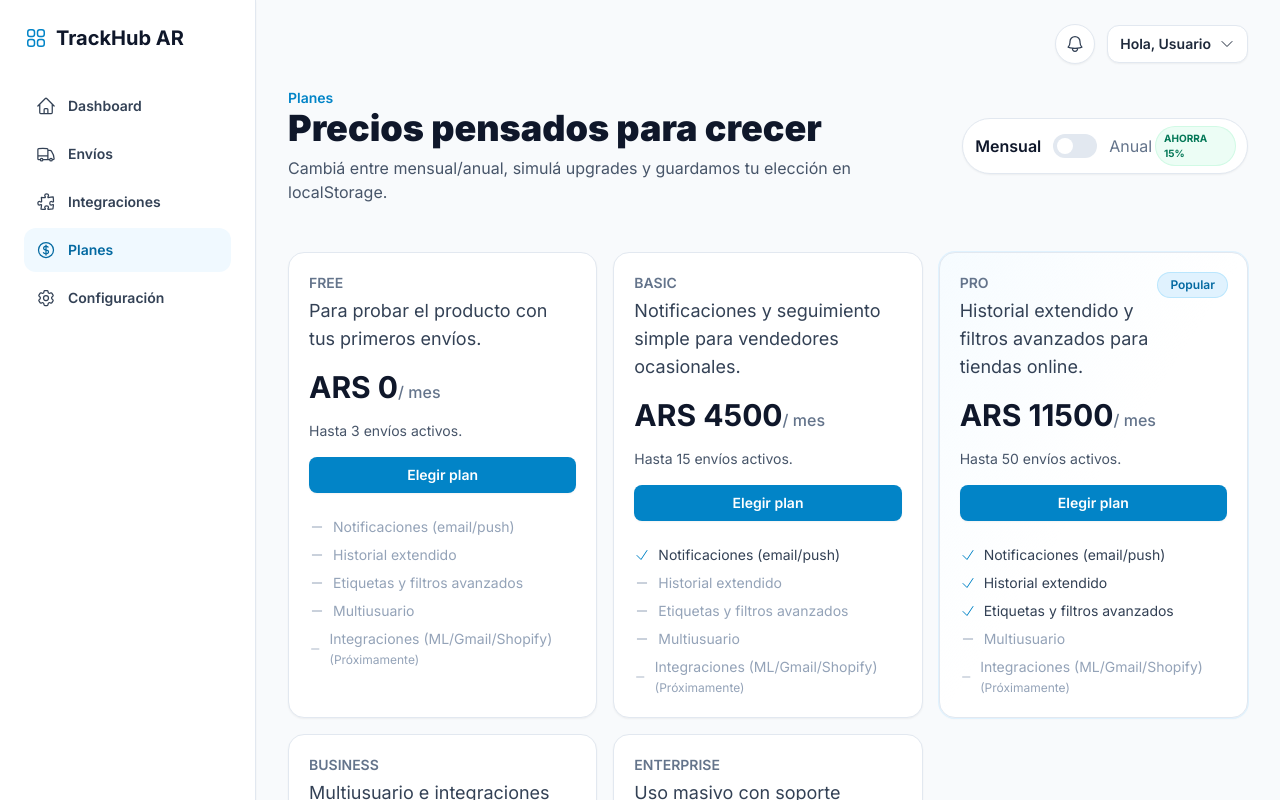
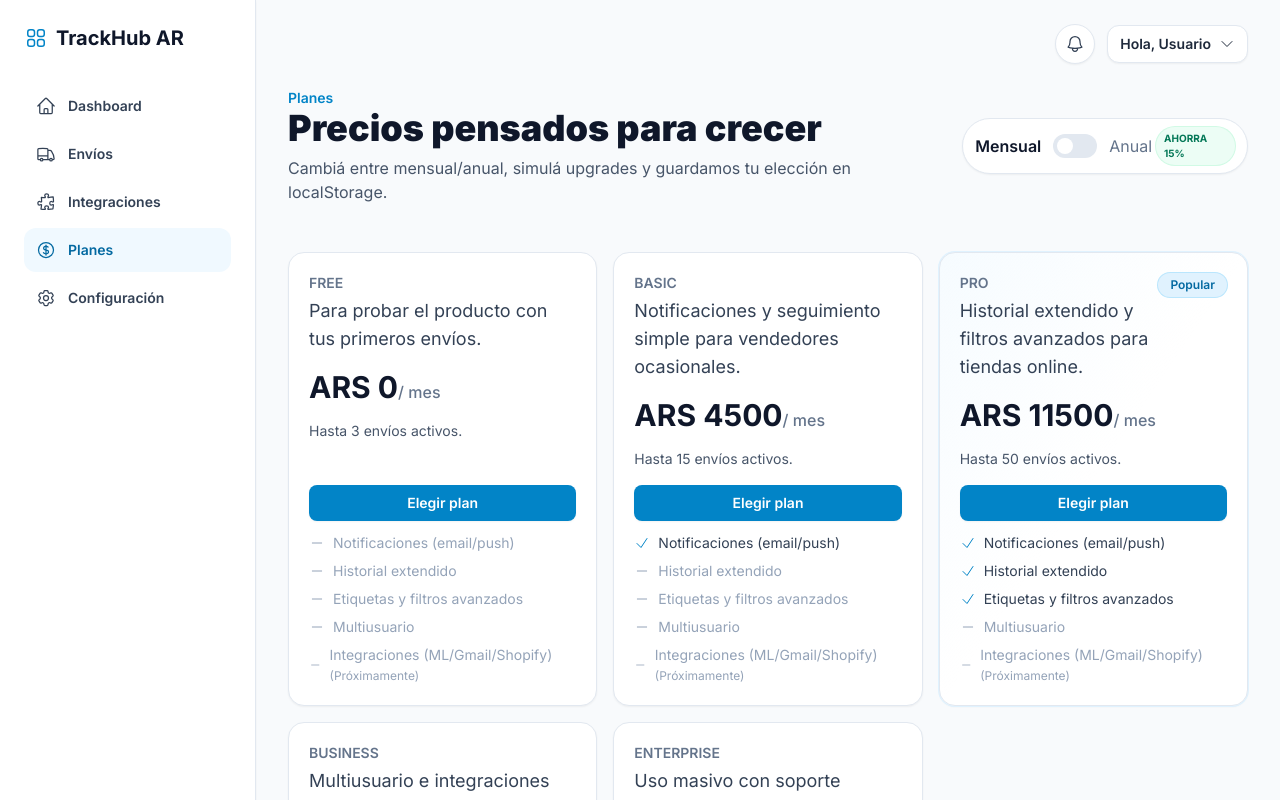
Before and after one commit to Mariano-Martinez/Proyecto-2, a Next.js app: page /pricing in a window 1280 px wide. Shown: the top 800 px of the page. Built offline with nearby package versions, Linux system fonts and the light colour scheme.

Commit message:
Align pricing plan CTAs

```diff
--- a/src/components/PricingCard.tsx
+++ b/src/components/PricingCard.tsx
@@ -25,9 +25,11 @@ export const PricingCard = ({ annual }: { annual: boolean }) => {
       {pricingTiers.map((tier) => (
         <div
           key={tier.id}
-          className={`card flex flex-col gap-4 p-5 ${tier.id === Plan.PRO ? 'ring-1 ring-sky-100 shadow-md shadow-slate-900/5 bg-gradient-to-br from-sky-50/60 via-white to-white' : ''}`}
+          className={`card flex h-full flex-col gap-4 p-5 ${
+            tier.id === Plan.PRO ? 'ring-1 ring-sky-100 shadow-md shadow-slate-900/5 bg-gradient-to-br from-sky-50/60 via-white to-white' : ''
+          } ${[Plan.FREE, Plan.BASIC, Plan.PRO].includes(tier.id) ? 'md:min-h-[420px]' : ''}`}
         >
-          <div className="flex items-start justify-between">
+          <div className="flex min-h-[48px] items-start justify-between">
             <div>
               <p className="text-sm font-semibold uppercase text-slate-500">{tier.name}</p>
               <p className="mt-1 text-lg text-slate-700">{tier.description}</p>
@@ -39,13 +41,14 @@ export const PricingCard = ({ annual }: { annual: boolean }) => {
             <span className="text-base font-medium text-slate-500">/ {annual ? 'año' : 'mes'}</span>
           </div>
           <p className="text-sm text-slate-600">Hasta {tier.limit === Infinity ? 'ilimitado' : `${tier.limit} envíos activos`}.</p>
+          <div className="mt-auto space-y-3">
             <button
               onClick={() => handleChoose(tier.id)}
               className="btn-primary w-full justify-center rounded-xl px-4 py-2"
             >
               Elegir plan
             </button>
-          <div className="mt-2 space-y-2 text-sm text-slate-700">
+            <div className="space-y-2 text-sm text-slate-700">
               {planFeatures.map((feature) => {
                 const available = isFeatureAvailable(tier.id, feature.availableFrom);
                 return (
@@ -63,6 +66,7 @@ export const PricingCard = ({ annual }: { annual: boolean }) => {
               })}
             </div>
           </div>
+        </div>
       ))}
     </div>
   );
```
Lines whose indentation alone changed are shown as unchanged.
